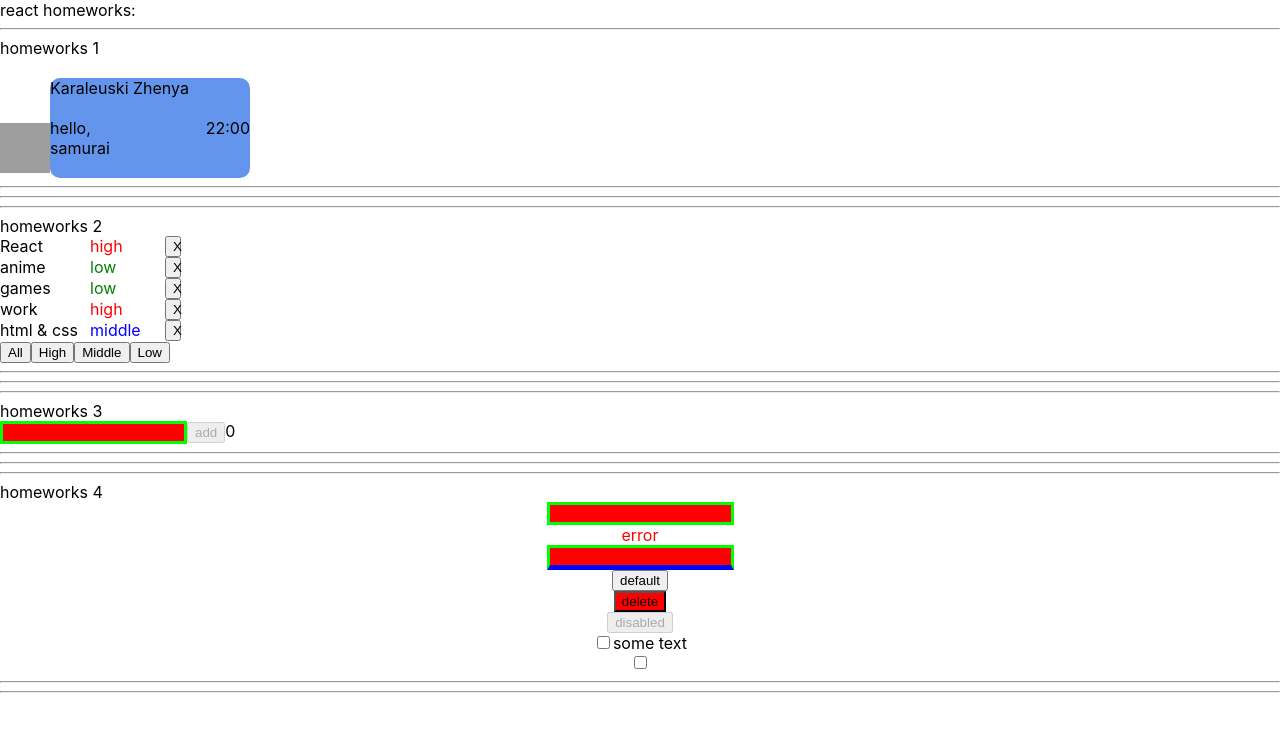
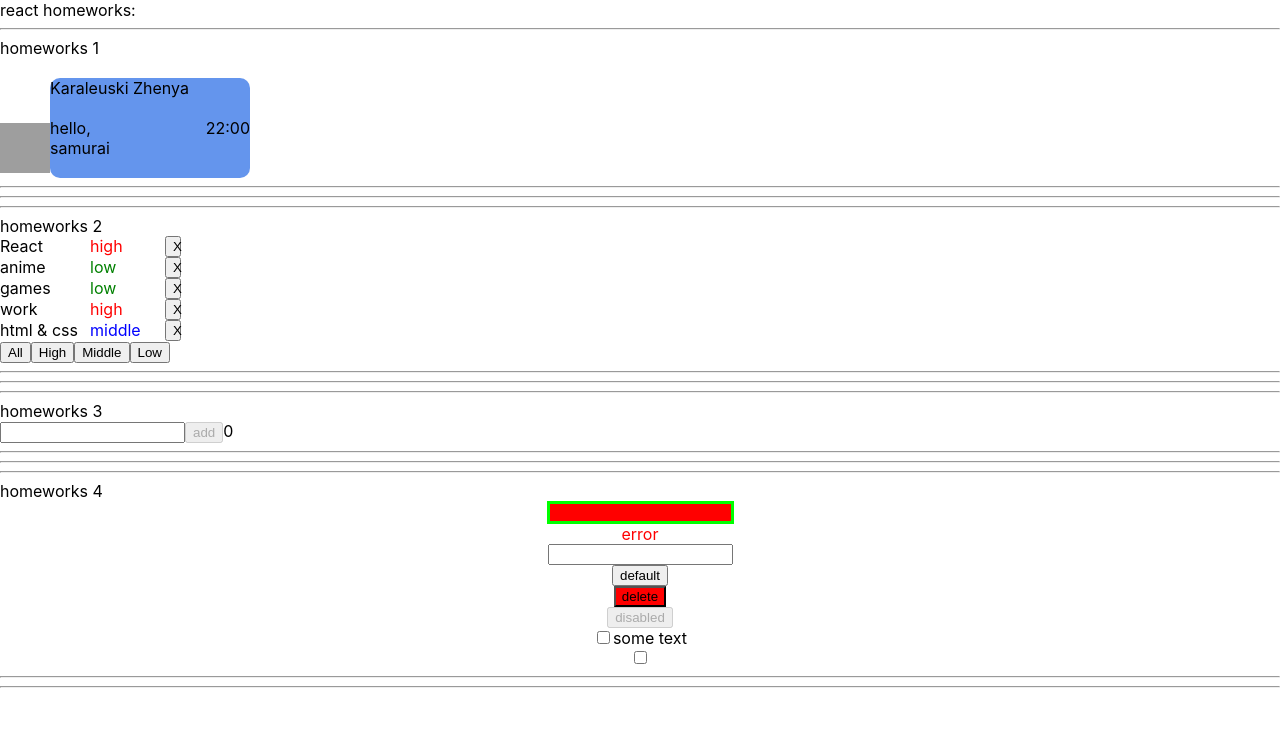
Before and after one commit to korolevskiy08/HomeWorkByIgnat, a React (Create React App) app: page / in a window 1280 px wide. Shown: the top 732 px of the page. Built offline with nearby package versions, Linux system fonts and the light colour scheme; grey boxes are pictures that could not be loaded.

Commit message:
refactoring

```diff
--- a/src/p2-homeworks/h4/common/c1-SuperInputText/SuperInputText.tsx
+++ b/src/p2-homeworks/h4/common/c1-SuperInputText/SuperInputText.tsx
@@ -9,7 +9,7 @@ type DefaultInputPropsType = DetailedHTMLProps<InputHTMLAttributes<HTMLInputElem
 type SuperInputTextPropsType = DefaultInputPropsType & { // и + ещё пропсы которых нет в стандартном инпуте
     onChangeText?: (value: string) => void
     onEnter?: () => void
-    error?: string
+    error?: string | null
     spanClassName?: string
 }
 
@@ -39,7 +39,7 @@ const SuperInputText: React.FC<SuperInputTextPropsType> = (
     }
 
     const finalSpanClassName = `${s.error} ${spanClassName ? spanClassName : ''}`
-    const finalInputClassName = `${s.errorInput} ${className}` // need to fix with (?:) and s.superInput
+    const finalInputClassName = `${ error ? s.errorInput : '' } ${s.superInput}` // need to fix with (?:) and s.superInput
 
     return (
         <>
```
